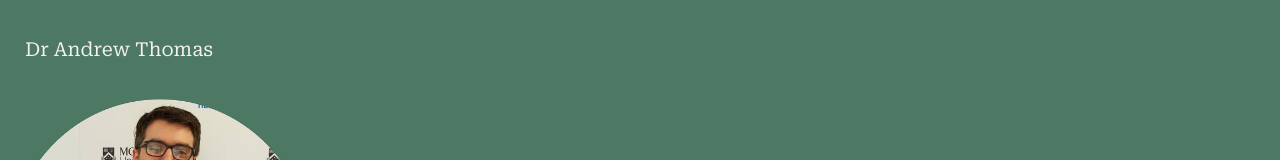
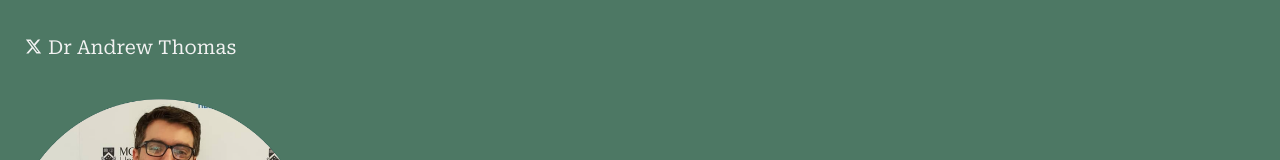
Before and after one commit to AndrewThomasWebsite/andrew-thomas-frontend, a React (Create React App) app: page / in a window 1280 px wide. Shown: the top 160 px of the page. Built offline with nearby package versions, Linux system fonts and the light colour scheme.

Commit message:
Added Twitter Icon to nav bar

```diff
--- a/src/App.css
+++ b/src/App.css
@@ -62,7 +62,7 @@
   background: none;
   color: var(--background-color);
   font-size: 1.2em;
-  padding: 2em 1em 1em 1.3em;
+  padding: 1.85em 1em 1em 2.5em;
   z-index: 10;
 }
 
@@ -232,6 +232,15 @@
 
 /* ICONS */
 
+.twitter-icon {
+  position: absolute;
+  fill: var( --background-color);
+  width: 17px;
+  background: none;
+  z-index: 100;
+  margin: 2.4em 0em 2em 1.55em;
+}
+
 .about-icon, .book-icon, .media-icon{
   fill: var(--grey-color);
   display: flex;
@@ -269,8 +278,7 @@
 .media-card-container {
   margin-bottom: 2em;
   background-color: #d9d9d9;
-  border-bottom-left-radius: 8px;
-  border-bottom-right-radius: 8px;
+  border-radius: 8px;
 
 }
 
--- a/src/App.js
+++ b/src/App.js
@@ -1,4 +1,5 @@
 import './App.css';
+import TwitterIcon from './Assets/TwitterIcon'
 import ContactFormCard from './Components/ContactFormCard';
 import Headshot from './Assets/Headshot.png'
 import AboutIcon from './Assets/AboutIcon';
@@ -16,6 +17,8 @@
   return (
     <div>
       <header>
+      <a href="https://twitter.com/athomas_ir" target="_blank" rel="noopener noreferrer"><TwitterIcon/></a>
+
         <div
           className='banner'>
         </div>
--- /dev/null
+++ b/src/Assets/TwitterIcon.js
@@ -0,0 +1,9 @@
+import React from 'react';
+
+const TwitterIcon = () => (
+  <svg xmlns="http://www.w3.org/2000/svg" viewBox="0 0 512 512" className="twitter-icon">
+    <path d="M389.2 48h70.6L305.6 224.2 487 464H345L233.7 318.6 106.5 464H35.8L200.7 275.5 26.8 48H172.4L272.9 180.9 389.2 48zM364.4 421.8h39.1L151.1 88h-42L364.4 421.8z"/>
+  </svg>
+);
+
+export default TwitterIcon;
```
